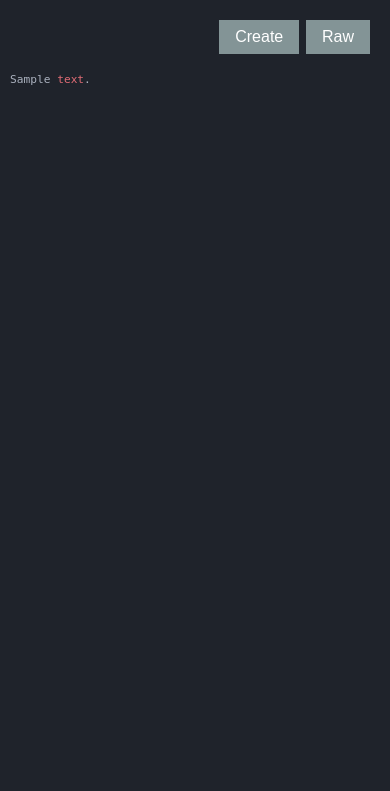
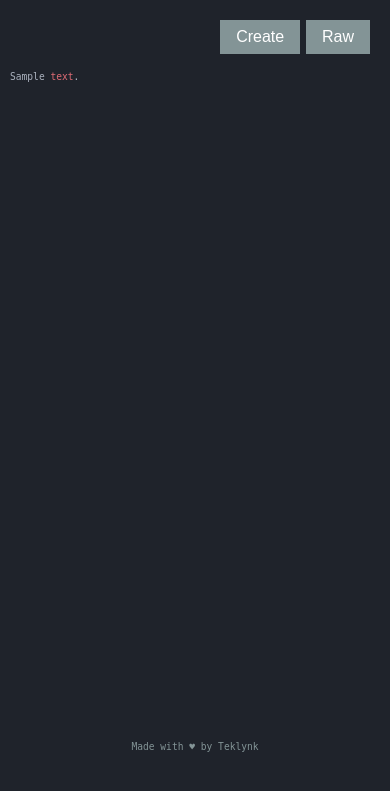
Before and after one commit to teklynk/pastebin, a Flask app: page /1 in a window 390 px wide. Shown: the top 791 px of the page. Run offline with Flask 2, Linux system fonts and the light colour scheme; tables that the repository leaves empty hold one stand-in row (values such as "Sample post").

Commit message:
added includes for header and footer. moved js functions inside document load. adjusted css.

```diff
--- a/static/assets/css/app.css
+++ b/static/assets/css/app.css
@@ -4,12 +4,29 @@ body {
   margin: 0px;
   color: #839496;
   font-family: monospace;
-  font-size: 1rem;
+  font-size: .9rem;
+}
+
+footer {
+  a {
+    &:link {
+      color: #839496;
+      text-decoration: none;
+    }
+    &:visited {
+      color: #839496;
+      text-decoration: none;
+    }
+    &:hover {
+      color: #839496;
+      text-decoration: underline;
+    }
+  }
 }
 
 @media only screen and (max-width: 768px) {
   body {
-    font-size: .7rem;
+    font-size: .6rem;
   }
 }
 
@@ -28,6 +45,11 @@ textarea.pastebin-textarea {
 
 div.pastebin-view {
   margin-top: 50px;
+  min-height: 75vh;
+}
+
+.text-center {
+  text-align: center !important;
 }
 
 .mt-0 {
--- /dev/null
+++ b/templates/includes/footer.html
@@ -0,0 +1,3 @@
+<footer>
+    <p class="mt-5 text-center">Made with <span class="heart">&hearts;</span> by <a href="https://github.com/teklynk/pastebin" target="_blank" rel="noopener noreferrer">Teklynk</a></p>
+</footer>
--- /dev/null
+++ b/templates/includes/header.html
@@ -0,0 +1,16 @@
+<head>
+    <meta charset="UTF-8">
+    <meta name="viewport" content="width=device-width, initial-scale=1.0">
+    <meta name="theme-color" content="#1f232b">
+    <title>Paste</title>
+    <link rel="icon" href="{{ url_for('static', filename='assets/favicon.ico') }}">
+    <link rel="stylesheet" href="{{ url_for('static', filename='assets/css/app.css') }}">
+    <link rel="stylesheet" href="{{ url_for('static', filename='assets/css/atom-one-dark.min.css') }}">
+    <script src="{{ url_for('static', filename='assets/js/highlight.min.js') }}"></script>
+    <script src="{{ url_for('static', filename='assets/js/highlightjs-line-numbers.min.js') }}"></script>
+    <script>
+        hljs.highlightAll();
+        hljs.initLineNumbersOnLoad();
+    </script>
+    <!-- Made with love by Teklynk: https://github.com/teklynk/pastebin -->
+</head>
--- a/templates/view.html
+++ b/templates/view.html
@@ -1,22 +1,7 @@
 <!DOCTYPE html>
 <html lang="en">
 
-<head>
-    <meta charset="UTF-8">
-    <meta name="viewport" content="width=device-width, initial-scale=1.0">
-    <meta name="theme-color" content="#1f232b">
-    <title>Paste</title>
-    <link rel="icon" href="{{ url_for('static', filename='assets/favicon.ico') }}">
-    <link rel="stylesheet" href="{{ url_for('static', filename='assets/css/app.css') }}">
-    <link rel="stylesheet" href="{{ url_for('static', filename='assets/css/atom-one-dark.min.css') }}">
-    <script src="{{ url_for('static', filename='assets/js/highlight.min.js') }}"></script>
-    <script src="{{ url_for('static', filename='assets/js/highlightjs-line-numbers.min.js') }}"></script>
-    <script>
-        hljs.highlightAll();
-        hljs.initLineNumbersOnLoad();
-    </script>
-    <!-- Made with love by Teklynk: https://github.com/teklynk/pastebin -->
-</head>
+{% include 'includes/header.html' %}
 
 <body>
     <div class="sticky-button">
@@ -28,6 +13,9 @@
             <code>{{ content }}</code>
         </pre>
     </div>
+
+    {% include 'includes/footer.html' %}
+
 </body>
 
 </html>
```
Also changed, not shown: static/assets/js/app.js (+5 -4 lines), templates/index.html (+4 -10 lines).
